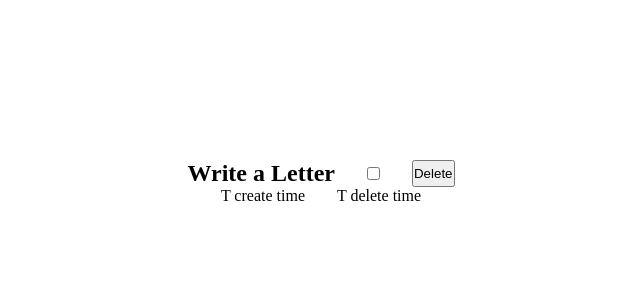
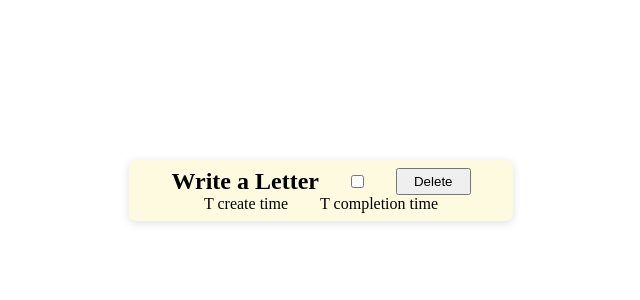
Before and after one commit to shubhu0767/todolist, a React (Create React App) app: page / in a window 1280 px wide. Shown: the top 300 px of the page, without its empty margins (319-959 px from the left). Built offline with nearby package versions, Linux system fonts and the light colour scheme.

Commit message:
update and create

```diff
--- a/src/App.css
+++ b/src/App.css
@@ -4,11 +4,23 @@
   box-sizing: border-box;
 }
 
-.task{
+.task-item{
+  background-color: #fefae0;
+  width: 30vw;
+  padding: .5rem 0;
+  margin: auto;
   margin-top: 10rem;
+  border-radius: 7px;
+  box-shadow: rgba(99, 99, 99, 0.2) 0px 2px 8px 0px;
+}
+.task-text{
   display: flex;
   justify-content: center;
   column-gap: 2rem;
+}
+
+button{
+  padding: 0 1rem;
 }
 
 .task-text-heading{
--- /dev/null
+++ b/src/Component/TodoItem.jsx
@@ -0,0 +1,23 @@
+import React from "react";
+import { useState } from "react";
+
+const TodoList = ({taskTest}) => {
+  const [isClicked, setIsCliked] = useState(true);
+  console.log(taskTest);
+
+  return (
+    <div className="task-item">
+      <div className="task-text">
+        <h2>Write a Letter</h2>
+        <input type="checkbox" onChange={() => setIsCliked({setIsCliked : false})} />
+        <button>Delete</button>
+      </div>
+      <div className="task-text-heading">
+        <p>T create time</p>
+        <p>T completion time</p>
+      </div>
+    </div>
+  );
+};
+
+export default TodoList;
--- a/src/Component/TodoList.jsx
+++ b/src/Component/TodoList.jsx
@@ -1,24 +1,12 @@
-import React from "react";
-import { useState } from "react";
+import React from 'react'
+import TodoItem from "./TodoItem";
 
 const TodoList = () => {
-  const [isClicked, setIsCliked] = useState(0);
+  return (
+    <>
+        <TodoItem taskTest = "Hello" />
+    </>
+  )
+}
 
-  console.log(isClicked);
-  return (
-    <div>
-      <div className="task">
-        <h2>Write a Letter</h2>
-        <input type="checkbox" onClick={() => setIsCliked(setIsCliked + 1)} />
-        <button>Delete</button>
-      </div>
-
-      <div className="task-text-heading">
-        <p>T create time</p>
-        <p>T delete time</p>
-      </div>
-    </div>
-  );
-};
-
-export default TodoList;
+export default TodoList
```
